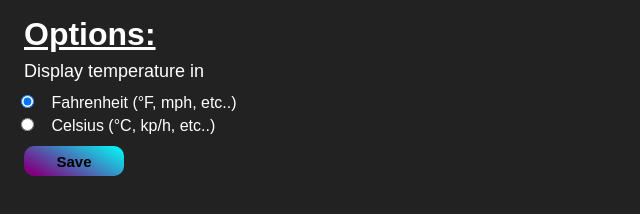
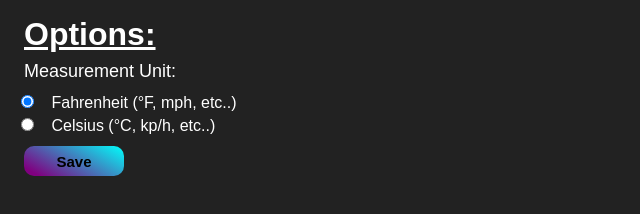
Before and after one commit to DylanDevelops/weather-chrome-extension, a browser extension: page options.html in a window 1280 px wide. Shown: the full height of the page, 0-640 px from the left. Drawn offline with Linux system fonts and the light colour scheme.

Commit message:
updating options menu to be correct

```diff
--- a/options-styles.css
+++ b/options-styles.css
@@ -8,6 +8,7 @@
 body {
     background: #222;
     color: white;
+    overflow: hidden;
 }
 
 h1 {
--- a/options.html
+++ b/options.html
@@ -7,7 +7,7 @@
   <body>
     <h1>Options:</h1>
 
-    <label class="label-text">Display temperature in</label>
+    <label class="label-text">Measurement Unit:</label>
     <div class="spacing"></div>
     <input type="radio" class="radio-option" id="Imperial" name="degree-unit"/>
     <label for="Imperial">Fahrenheit (&#176;F, mph, etc..)</label>
```
